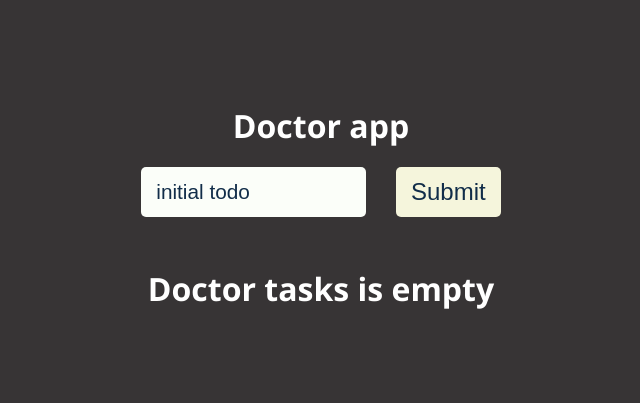
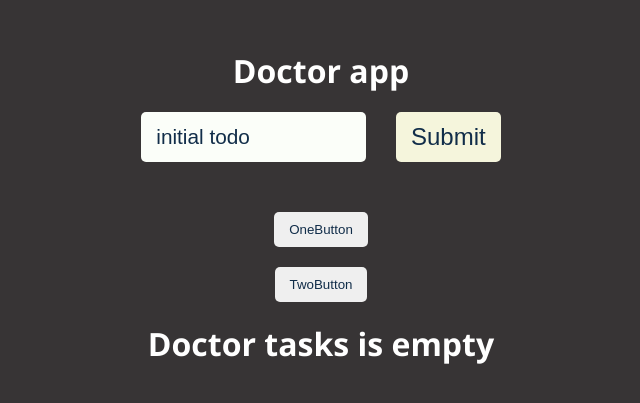
Before and after one commit to AnatolSalau/React_js_full_course, a React (Create React App) app in the folder lesson_24_todo_app_v2/: page / in a window 1280 px wide. Shown: the part 193-596 px from the top of the page, without its empty margins (319-959 px from the left). Built offline with nearby package versions, Linux system fonts and the light colour scheme.

Commit message:
lesson_24_todo_app_v2 toggle handler

```diff
--- a/lesson_24_todo_app_v2/src/App.js
+++ b/lesson_24_todo_app_v2/src/App.js
@@ -3,6 +3,8 @@ import {useState} from "react";
 import './App.css';
 import TodoForm from "./components/Todos/TodoForm";
 import TodoList from "./components/Todos/TodoList";
+import TodosActions from "./components/Todos/TodosActions";
+
 function App() {
     //Initialize state for todo list
     const [todoList, setTodoList] = useState([]);
@@ -43,6 +45,7 @@ function App() {
         <div className="App">
             <h1>Doctor app</h1>
             <TodoForm addTodoHandler={addTodoToListHandler} />
+            <TodosActions />
             <TodoList
                 todoList={todoList}
                 deleteTodoHandler={deleteTodoFromListHandler}
--- a/lesson_24_todo_app_v2/src/components/Todos/Todo.js
+++ b/lesson_24_todo_app_v2/src/components/Todos/Todo.js
@@ -6,11 +6,19 @@ import { FaCheck } from "react-icons/fa";
 import style from './Todo.module.css'
 
 function Todo({todo, deleteTodoHandler, toggleTodoHandler}) {
+
+    const changeCssClass = () => {
+        return `${style.todo} ${
+            todo.isCompleted
+                ? style.completedTodo
+                : ''
+        }`
+    }
+
     //Run function for deleting todo from list by event:Drag the function below
+    //Change connected css module by ternary operator
     return (
-        <div
-            className={style.todo}
-        >
+        <div className={changeCssClass()}>
             <RiTodoFill className={style.todoIcon}/>
             <div className={style.todoText}>
                 {`ID : ${todo.id}, text : ${todo.text}`}
--- /dev/null
+++ b/lesson_24_todo_app_v2/src/components/Todos/TodosActions.js
@@ -0,0 +1,10 @@
+function TodosActions() {
+    return (
+        <>
+            <button> OneButton </button>
+            <button> TwoButton </button>
+        </>
+    );
+}
+
+export default TodosActions;
```
Also changed, not shown: lesson_24_todo_app_v2/src/components/Todos/TodosActions.module.css (added).
